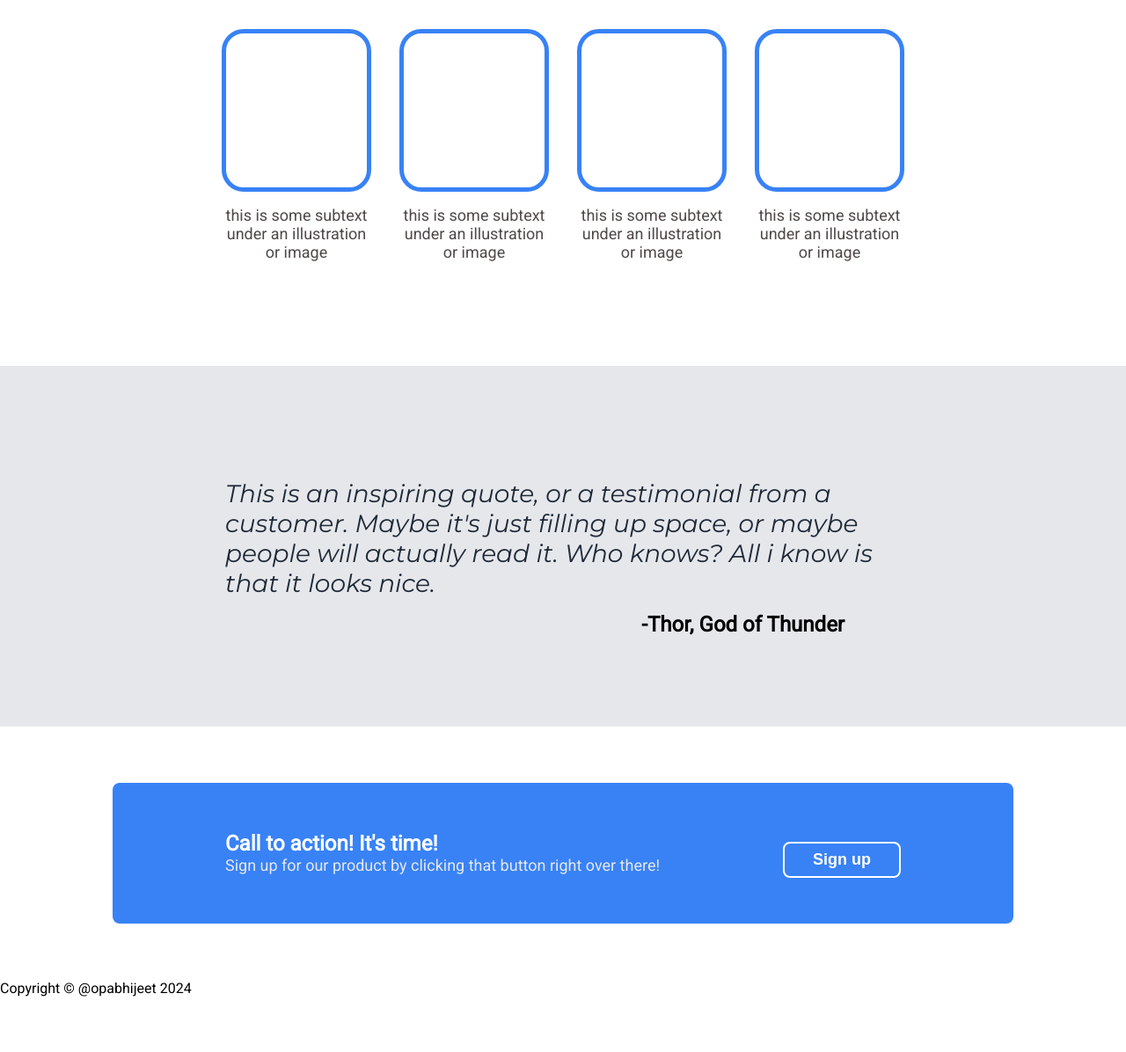
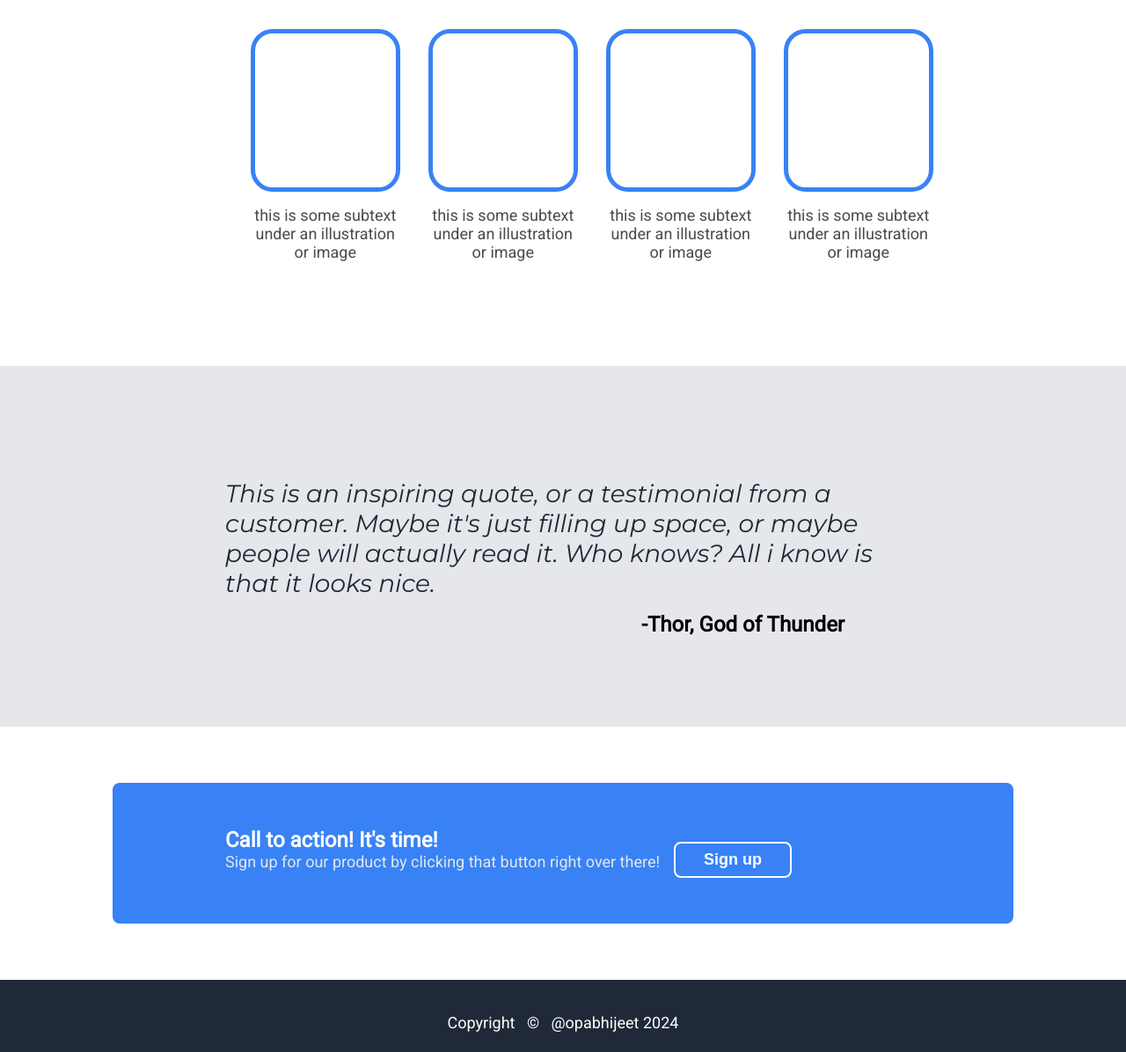
Before and after one commit to opabhijeet/landing, a plain HTML site: page index.html in a window 1280 px wide. Shown: the part 684-1880 px from the top of the page at 88% size. Before the commit the page ends 1817 px from the top, so only its background shows below. Drawn offline with Linux system fonts and the light colour scheme.

Commit message:
add footer and make centering safe

```diff
--- a/index.html
+++ b/index.html
@@ -74,7 +74,7 @@
         </div>
 
         <div class="footer">
-            Copyright &copy; @opabhijeet 2024
+            Copyright &nbsp; &copy; &nbsp; @opabhijeet 2024
         </div>
     </body>
 </html>
--- a/style.css
+++ b/style.css
@@ -22,6 +22,7 @@ h2{
     color:#F9FAF8;
     font-size: 24px;
     font-weight: 900;
+    margin-right: 16px;
 }
 .links{
     font-size: 18px;
@@ -31,6 +32,7 @@ h2{
 }
 .horizontal{
     display:flex;
+    flex-wrap: warp;
     margin: 12%;
     gap: 32px;
 }
@@ -63,7 +65,7 @@ h2{
     display: flex;
     width: 50%;
     height: auto;
-    flex: initial;
+    flex: 0 0 auto;
     background-color: #A5A7AB;
     justify-content: center;
     align-items: center;
@@ -78,7 +80,6 @@ h2{
     color: #1F2937;
 }
 .box {
-    flex: 1;
     width: 160px;
     height: 175px;
     border-radius: 25px;
@@ -88,8 +89,8 @@ h2{
 .boxes {
     display: flex;
     gap: 32px;
-    justify-content: center;
-    align-items: center;
+    justify-content: safe center;
+    align-items: safe center;
     margin: 36px 20% 10% 20%;
     color: #4F4947;
     font-size: 18px;
@@ -123,8 +124,8 @@ h2{
     padding: 4% 10%;
     background-color: #3882F6;
     display: flex;
-    justify-content: space-between;
-    align-items: center;
+    justify-content: space-between safe;
+    align-items: center safe;
     border-radius: 8px;
     color: white;
 }
@@ -134,4 +135,12 @@ h2{
 }
 .signup2{
     border: 2px solid white;
+    margin-left: 16px;
 }
+.footer{
+    background-color: #1F2937;
+    color: white;
+    text-align: center;
+    padding: 3%;
+    font-size: 18px;
+}
```
